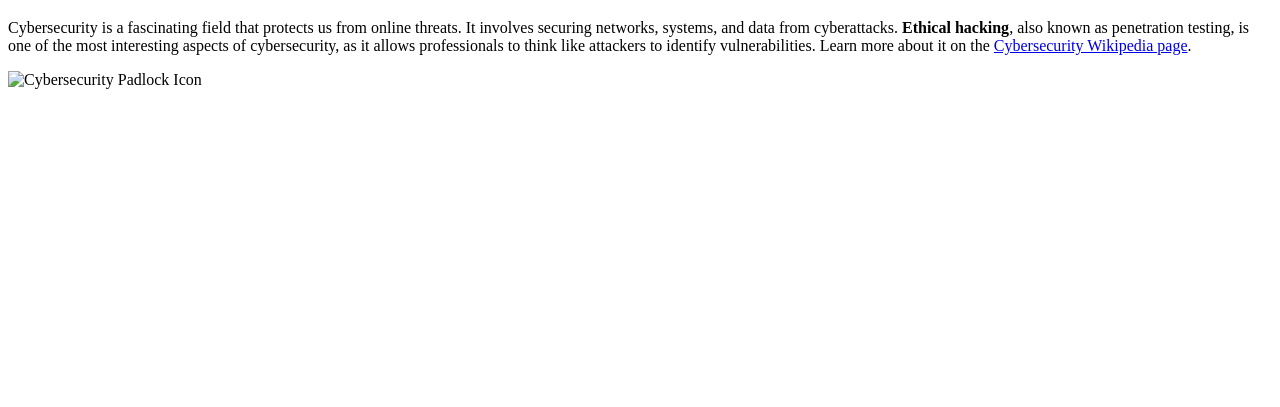
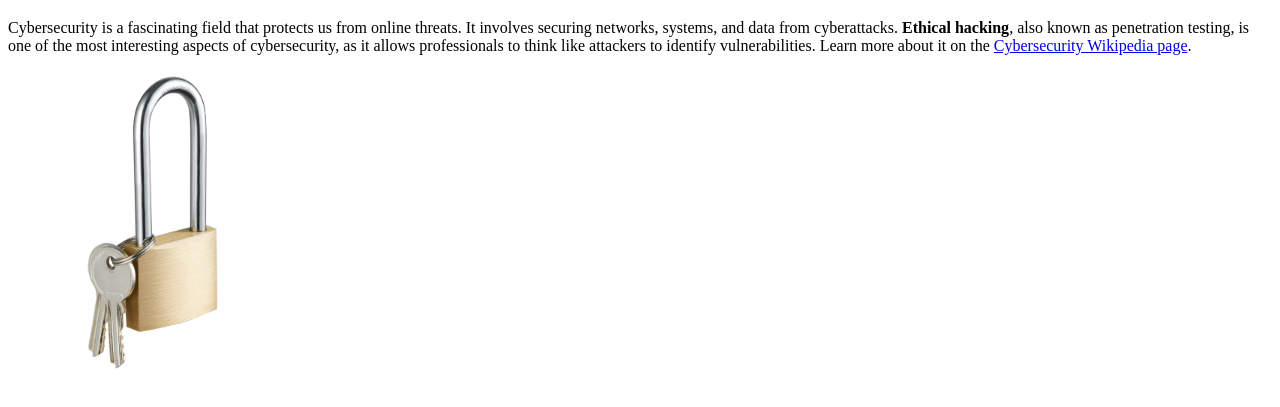
Before and after one commit to adnanabaig/adnanabaig.github.io, a plain HTML site: page index.html in a window 1280 px wide. Shown: the part 61-468 px from the top of the page. Drawn offline with Linux system fonts and the light colour scheme.

Commit message:
Add files via upload

```diff
--- a/index.html
+++ b/index.html
@@ -20,7 +20,7 @@
     </p>
 
     <!-- Image -->
-    <img src="assets/padlock-icon.png" alt="Cybersecurity Padlock Icon" width="300">
+    <img src="padlock-icon.png" alt="Cybersecurity Padlock Icon" width="300">
 
 
 </body>
```
